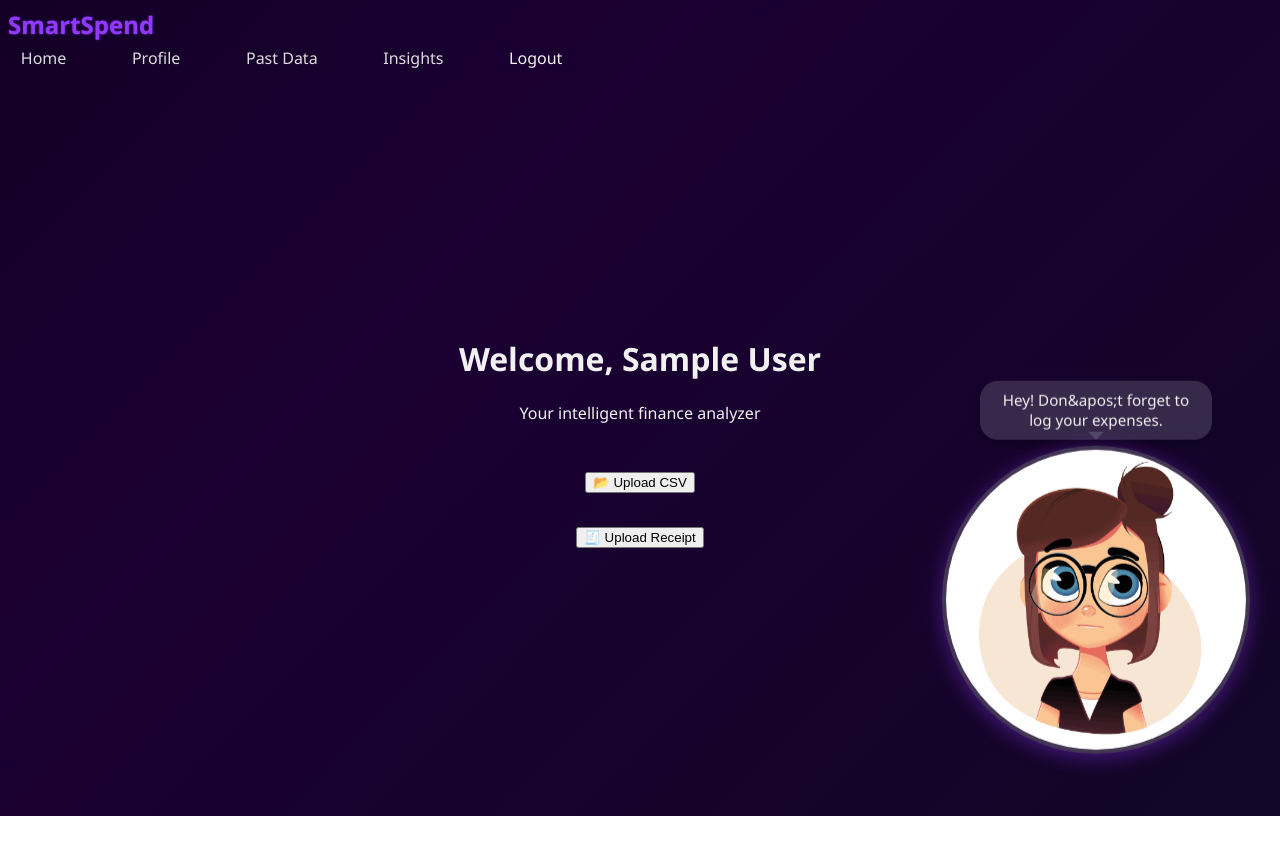
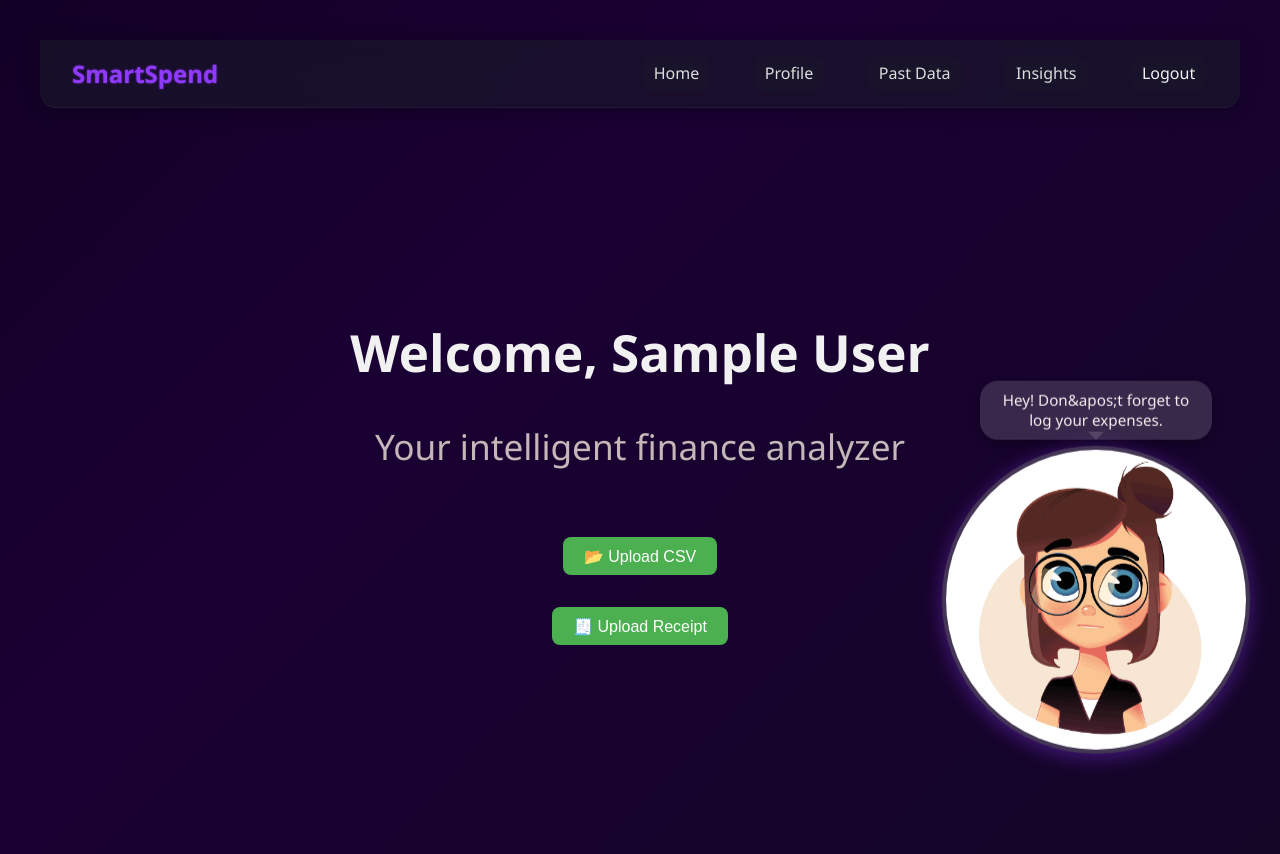
Before and after one commit to Praniti1594/smartspend-frontend, a Next.js app: page /home in a window 1280 px wide. Shown: the top 854 px of the page. Before the commit the page ends 816 px from the top, so only its background shows below. Built offline with nearby package versions, Linux system fonts and the light colour scheme; sample sign-in values are in the browser's storage.

Commit message:
Update home.css

```diff
--- a/pages/home.css
+++ b/pages/home.css
@@ -1,6 +1,6 @@
 
 /* --- Navbar --- */
-.navbar {
+.navbar12 {
   display: flex;
   align-items: center;
   padding: 1rem 2rem;
@@ -135,7 +135,7 @@ body {
   100% { background-position: 0% 50%; }
 }
 
-.wrapper {
+.wrapper12 {
   padding: 2rem;
   position: relative;
 }
@@ -150,18 +150,18 @@ body {
   padding: 1rem;
 }
 
-.headingText {
+.headingText12 {
   font-size: 3.2rem;
   margin-bottom: 0.2rem;
    font-family: 'Segoe UI', sans-serif;
 }
 
-.subheading {
+.subheading12{
   font-size: 2.2rem;
   color: #c3b7b7;
 }
 
-.buttonGroup2 {
+.buttonGroup12 {
   display: flex;
   flex-direction: column;
   align-items: center;
@@ -176,7 +176,7 @@ body {
   cursor: pointer;
 }
 
-.button {
+.button12 {
   padding: 0.6rem 1.3rem;
   font-size: 1rem;
   background-color: #4caf50;
@@ -187,7 +187,7 @@ body {
   transition: background 0.2s ease-in-out;
 }
 
-.button:hover {
+.button12:hover {
   background-color: #45a049;
 }
 .popupOverlay {
```
